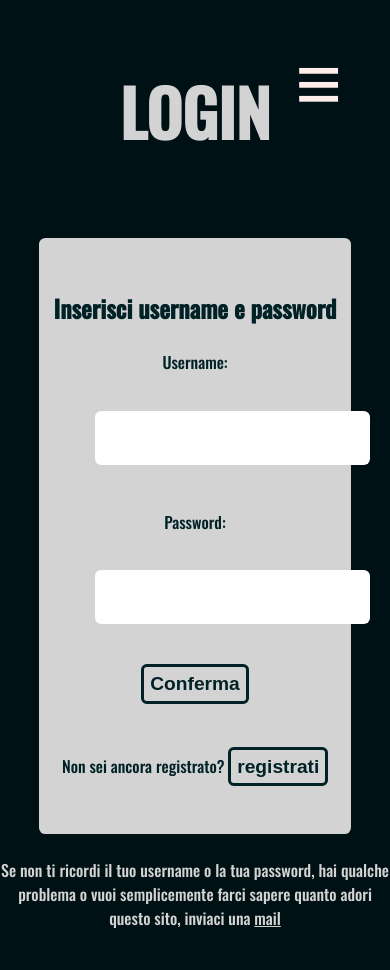
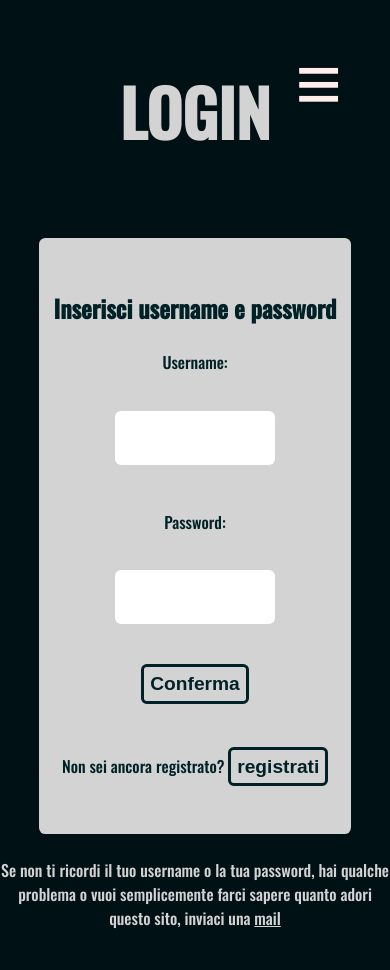
Before and after one commit to AlexRizzus/New_Horizon, a PHP site: page /login.php in a window 390 px wide. Shown: the top 970 px of the page. Run offline with PHP 8.4, Linux system fonts and the light colour scheme.

Commit message:
fix css login mobile

```diff
--- a/style-portrait.css
+++ b/style-portrait.css
@@ -597,7 +597,7 @@
     margin: 1em 18%;
     height: 2.5em;
     font-size: 1.3em;
-    width: 13em;
+    width: 50%;
     border: 0.2em;
     border-color: #002125;
     border-radius: 0.3em;
```
